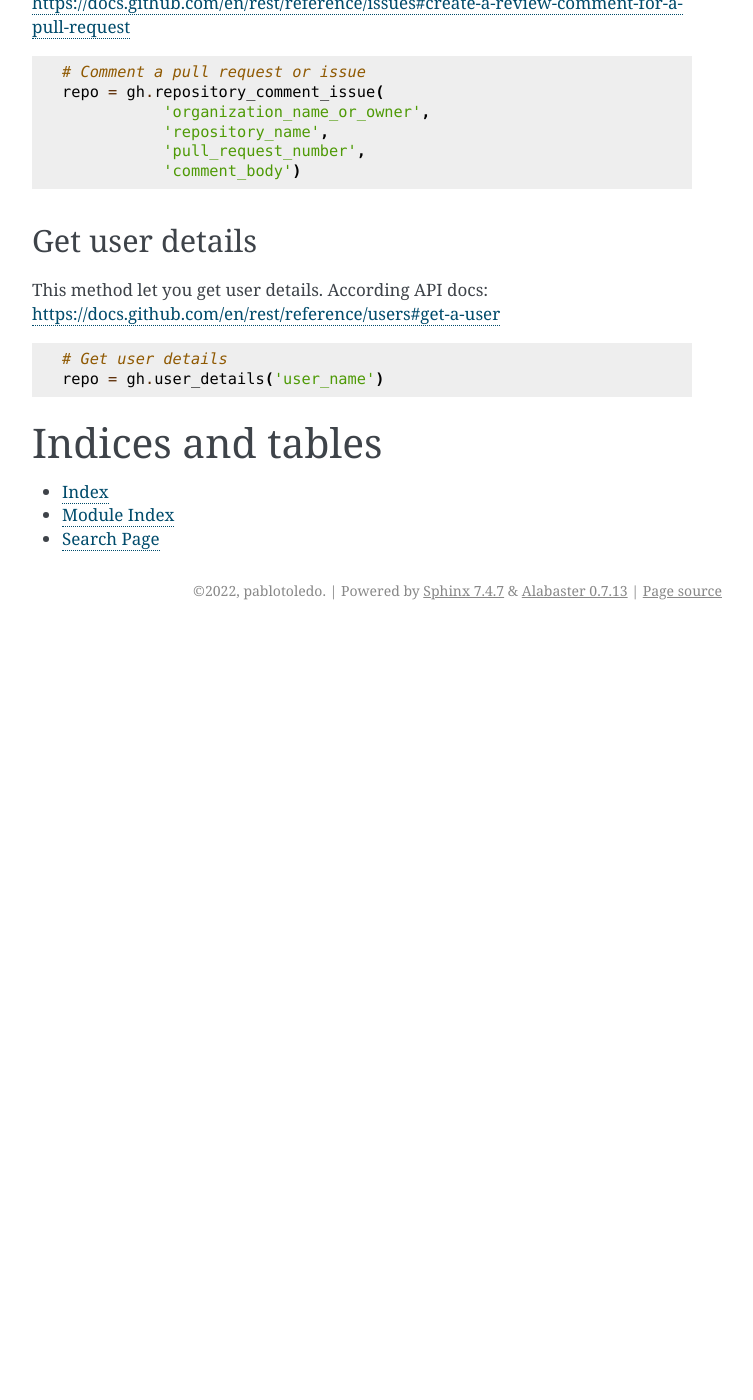
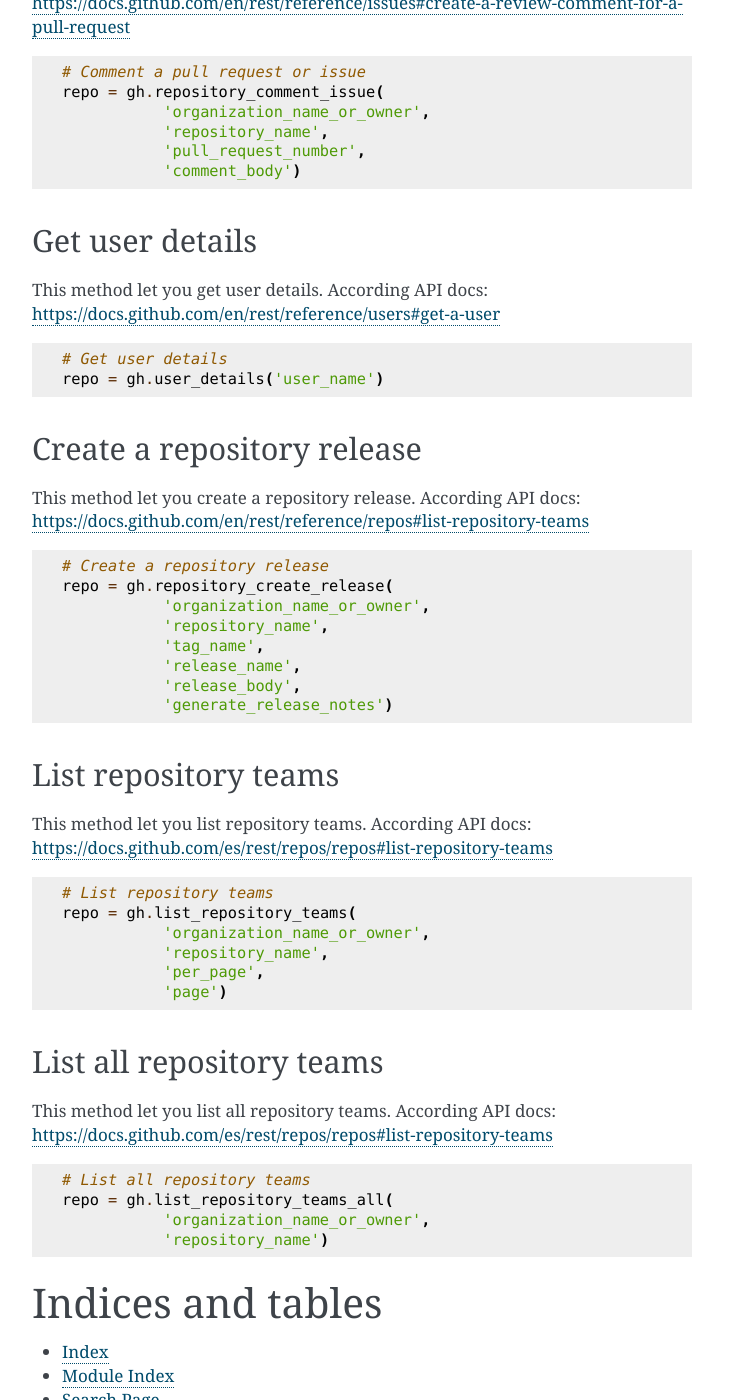
Before and after one commit to pablotoledo/GithubUtilsAPI, a Sphinx documentation site: the page built from docs/index.rst, in a window 1280 px wide and 1400 px high, scrolled down 6046 px. Shown: the whole window, without its empty margins (388-1141 px from the left). Built offline with Sphinx 7.4.7, drawn with Linux system fonts in a browser that asks for light colours; pages that are not in the unit, such as notebooks, are missing from menus; before the commit the page ends 6676 px from its top, so only the background shows below that; some of the changed text lies outside the part shown.

Commit message:
documentando 33 de 50 metodos

```diff
--- a/docs/index.rst
+++ b/docs/index.rst
@@ -297,6 +297,48 @@ According API docs: https://docs.github.com/en/rest/reference/users#get-a-user
     # Get user details
     repo = gh.user_details('user_name')
 
+Create a repository release
+---------------------------
+This method let you create a repository release.
+According API docs: https://docs.github.com/en/rest/reference/repos#list-repository-teams
+
+.. code-block:: python
+
+    # Create a repository release
+    repo = gh.repository_create_release(
+               'organization_name_or_owner',
+               'repository_name',
+               'tag_name',
+               'release_name',
+               'release_body',
+               'generate_release_notes')
+
+List repository teams
+---------------------
+This method let you list repository teams.
+According API docs: https://docs.github.com/es/rest/repos/repos#list-repository-teams
+
+.. code-block:: python
+
+    # List repository teams
+    repo = gh.list_repository_teams(
+               'organization_name_or_owner',
+               'repository_name',
+               'per_page',
+               'page')
+
+List all repository teams
+-------------------------
+This method let you list all repository teams.
+According API docs: https://docs.github.com/es/rest/repos/repos#list-repository-teams
+
+.. code-block:: python
+
+    # List all repository teams
+    repo = gh.list_repository_teams_all(
+               'organization_name_or_owner',
+               'repository_name')
+
 
 
 
```
Also changed, not shown: 1 other file.
